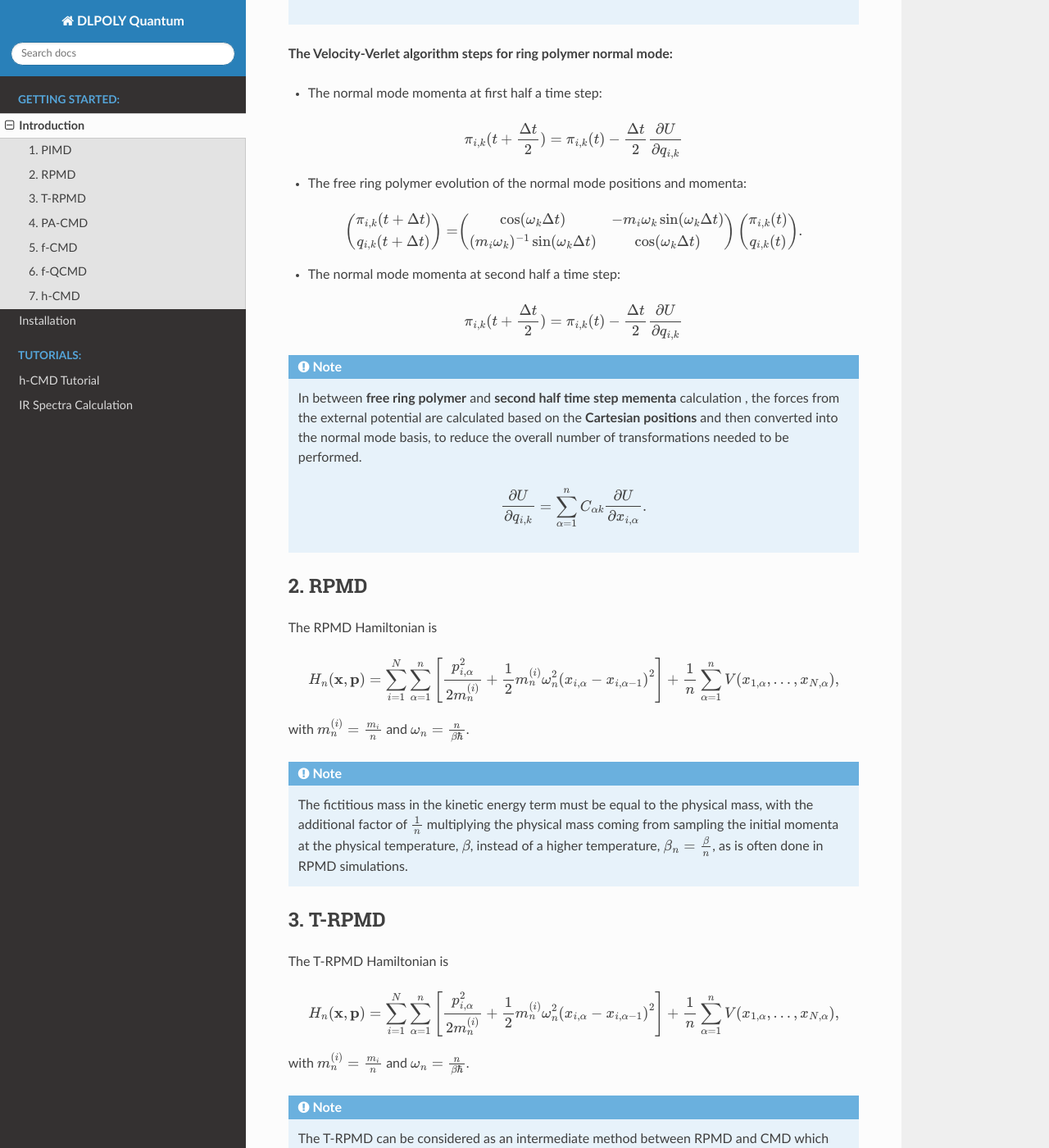
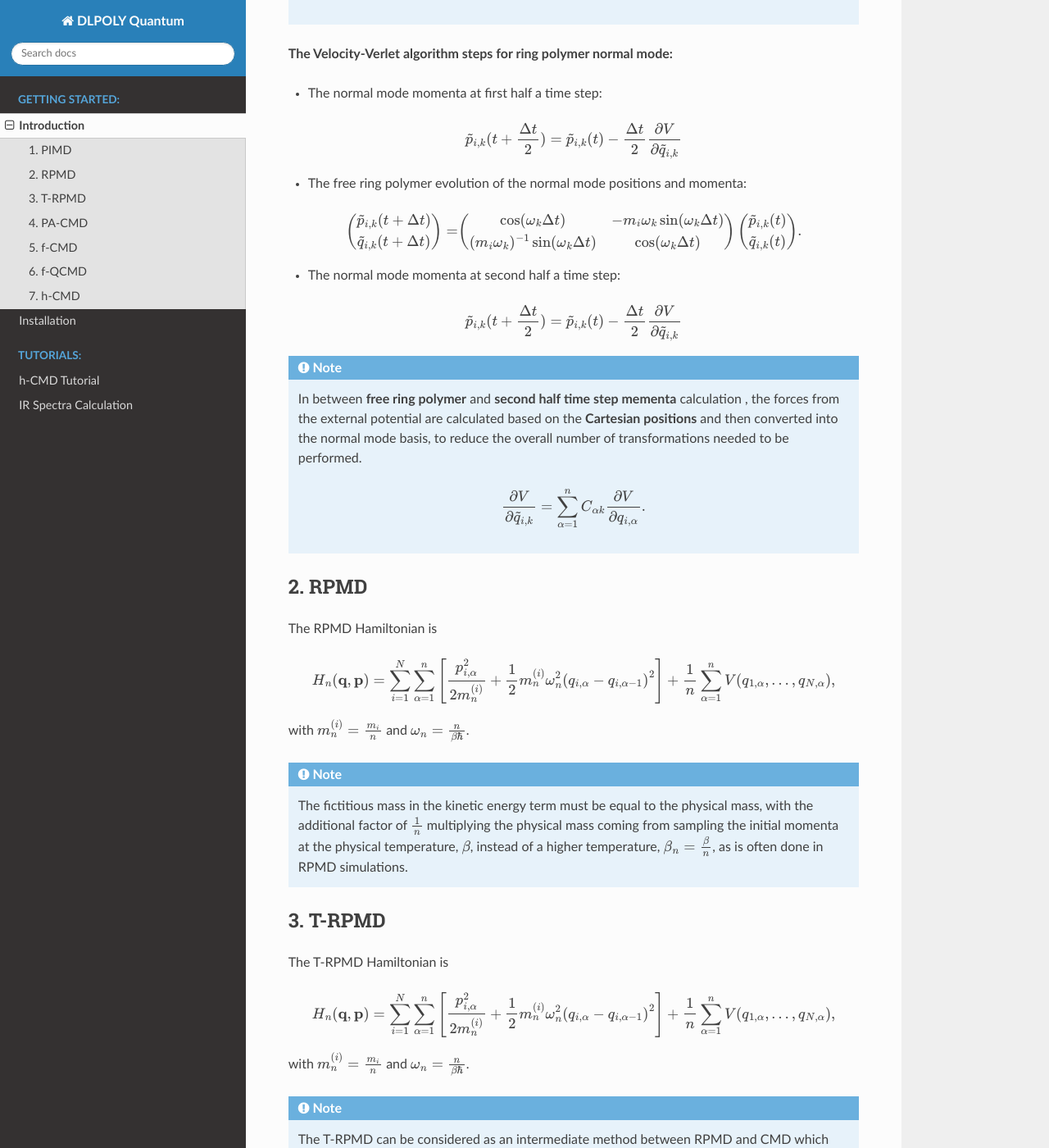
Before and after one commit to dklimbu/dlpolydocs, a Sphinx documentation site: the page built from source/intro.rst, in a window 1280 px wide and 1400 px high, scrolled down 1348 px. Shown: the whole window at 82% size. Built offline with Sphinx 7.4.7 and the Read the Docs theme 3.1.0, drawn with Linux system fonts in a browser that asks for light colours; some of the changed text lies outside the part shown.

Commit message:
intro update

```diff
--- a/source/intro.rst
+++ b/source/intro.rst
@@ -11,16 +11,15 @@ Introduction
 The PIMD Hamiltonian for `n-beads` replica with `N` atoms system is defined as
 
 .. math::
-   H_n(\mathbf{x},\mathbf{p}) = \sum_{i=1}^N\sum_{\alpha=1}^{n} \left[ \frac{p_{i,\alpha}^2}{2m_i^{'}} +
-	\frac{1}{2}m_i\omega_n^2 \left( x_{i,\alpha}-x_{i,\alpha-1} \right)^2\right] + \frac{1}{n}\sum_{\alpha=1}^{n}V(x_{1,\alpha},\dots,x_{N,\alpha}),
+   H_n(\mathbf{q},\mathbf{p}) = \sum_{i=1}^N\sum_{\alpha=1}^{n} \left[ \frac{p_{i,\alpha}^2}{2m_i^{'}} + \frac{1}{2}m_i\omega_n^2 \left( q_{i,\alpha}-q_{i,\alpha-1} \right)^2\right] + \frac{1}{n}\sum_{\alpha=1}^{n}V(q_{1,\alpha},\dots,q_{N,\alpha}),
 
-where :math:`x_{i,\alpha}` and :math:`p_{i,\alpha}` are the position and momentum of the :math:`\alpha`-th bead of the `i`-th particle, :math:`m_i^{'}` is the fictitious Parrinello-Rahman mass, and :math:`\omega_n= \frac{\sqrt{n}}{\beta\hbar}`.
+where :math:`q_{i,\alpha}` and :math:`p_{i,\alpha}` are the position and momentum of the :math:`\alpha`-th bead of the `i`-th particle, :math:`m_i^{'}` is the fictitious Parrinello-Rahman mass, and :math:`\omega_n= \frac{\sqrt{n}}{\beta\hbar}`.
 
 The equations of motion (EOMs) derived from the PIMD Hamiltonian are:
 
 .. math::
-   \dot{p}_{i,\alpha} &= -m_i \omega_n^2 (2x_{i,\alpha} - x_{i,\alpha-1} - x_{i,\alpha+1}) + \frac{1}{n} \nabla_{x_{i,\alpha}}V( \mathbf{x} ) \\
-   \dot{x}_{i,\alpha} &= \frac{p_{i,\alpha}}{m_i^{'}}.
+   \dot{p}_{i,\alpha} &= -m_i \omega_n^2 (2q_{i,\alpha} - q_{i,\alpha-1} - q_{i,\alpha+1}) + \frac{1}{n} \nabla_{q_{i,\alpha}}V( \mathbf{q} ) \\
+   \dot{q}_{i,\alpha} &= \frac{p_{i,\alpha}}{m_i^{'}}.
 
 .. note::
    To ensure that the configurations sampled during the trajectories are part of the correct Boltzmann distribution, PIMD simulations are performed in the canonical ensemble by coupling the dynamics to a thermostat.
@@ -31,9 +30,9 @@ The equations of motion (EOMs) derived from the PIMD Hamiltonian are:
 PIMD Hamiltonian in normal modes is
 
 .. math::
-   H_{\mathrm{NM}} = \sum_{i=1}^N\sum_{k=0}^{n-1}\left[ \frac{\pi_{i,k}^2}{2m_{i}} + \frac{1}{2}m_{i} \omega_k^2 q_{i,k}^2\right] + \frac{1}{n}\sum_{\alpha=1}^{n}V(x_{1,\alpha}(\mathbf{q}),\dots,x_{N,\alpha}(\mathbf{q}))
+   H_{\mathrm{NM}} = \sum_{i=1}^N\sum_{k=0}^{n-1}\left[ \frac{\tilde{p}_{i,k}^2}{2m_{i}^{'}} + \frac{1}{2}m_{i} \omega_k^2 \tilde{q}_{i,k}^2\right] + \frac{1}{n}\sum_{\alpha=1}^{n}V(q_{1,\alpha}(\mathbf{\tilde{q}}),\dots,q_{N,\alpha}(\mathbf{\tilde{q}}))
 
-where :math:`\omega_k = 2\omega_n\sin(k\pi/n)` are normal mode frequencies and :math:`q_{i,k}` and :math:`\pi_{i,k}` are the positions and momenta for the `k`-th normal mode of the `i`-th atom.
+where :math:`\omega_k = 2\omega_n\sin(k\pi/n)` are normal mode frequencies and :math:`\tilde{q}_{i,k}` and :math:`\tilde{p}i_{i,k}` are the normal mode positions and momenta for the `k`-th normal mode of the `i`-th atom.
 
 .. note::
    The transformation matrix for ring polymer normal modes are:
@@ -52,34 +51,34 @@ where :math:`\omega_k = 2\omega_n\sin(k\pi/n)` are normal mode frequencies and :
 - The normal mode momenta at first half a time step:
 
 .. math::
-   \pi_{i,k}(t+\frac{\Delta t}{2}) = \pi_{i,k}(t) - \frac{\Delta t}{2}\frac{\partial U}{\partial q_{i,k}}
+   \tilde{p}_{i,k}(t+\frac{\Delta t}{2}) = \tilde{p}_{i,k}(t) - \frac{\Delta t}{2}\frac{\partial V}{\partial \tilde{q}_{i,k}}
 
 - The free ring polymer evolution of the normal mode positions and momenta:
 
 .. math::
    &\begin{pmatrix}
-	\pi_{i,k}(t+\Delta t) \\
-	q_{i,k}(t+\Delta t)
+	\tilde{p}_{i,k}(t+\Delta t) \\
+	\tilde{q}_{i,k}(t+\Delta t)
    \end{pmatrix} =
    &\begin{pmatrix}
 	\cos(\omega_k\Delta t) & -{m_i}\omega_k\sin(\omega_k\Delta t) \\
 	(m_i\omega_k)^{-1}\sin(\omega_k\Delta t) & \cos(\omega_k\Delta t)
    \end{pmatrix}
    \begin{pmatrix}
-	\pi_{i,k}(t) \\
-	q_{i,k}(t)
+	\tilde{p}_{i,k}(t) \\
+	\tilde{q}_{i,k}(t)
    \end{pmatrix}.
 
 - The normal mode momenta at second half a time step:
 
 .. math::
-   \pi_{i,k}(t+\frac{\Delta t}{2}) = \pi_{i,k}(t) - \frac{\Delta t}{2}\frac{\partial U}{\partial q_{i,k}}
+   \tilde{p}_{i,k}(t+\frac{\Delta t}{2}) = \tilde{p}_{i,k}(t) - \frac{\Delta t}{2}\frac{\partial V}{\partial \tilde{q}_{i,k}}
 
 .. note::
    In between **free ring polymer** and **second half time step  mementa** calculation , the forces from the external potential are calculated based on the **Cartesian positions** and then converted into the normal mode basis, to reduce the overall number of transformations needed to be performed.
 
    .. math::
-      \frac{\partial U}{\partial q_{i,k}} = \sum_{\alpha=1}^n C_{\alpha k}\frac{\partial U}{\partial x_{i,\alpha}}.
+      \frac{\partial V}{\partial \tilde{q}_{i,k}} = \sum_{\alpha=1}^n C_{\alpha k}\frac{\partial V}{\partial q_{i,\alpha}}.
 
 
 2. RPMD
@@ -88,7 +87,7 @@ where :math:`\omega_k = 2\omega_n\sin(k\pi/n)` are normal mode frequencies and :
 The RPMD Hamiltonian is
 
 .. math::
-   H_n(\mathbf{x},\mathbf{p}) = \sum_{i=1}^N\sum_{\alpha=1}^{n}\left[ \frac{p_{i,\alpha}^2}{2m^{(i)}_{n}} + \frac{1}{2}m^{(i)}_{n}\omega_n^2 \left( x_{i,\alpha}-x_{i,\alpha-1} \right)^2\right] + \frac{1}{n}\sum_{\alpha=1}^{n}V(x_{1,\alpha},\dots,x_{N,\alpha}),
+   H_n(\mathbf{q},\mathbf{p}) = \sum_{i=1}^N\sum_{\alpha=1}^{n}\left[ \frac{p_{i,\alpha}^2}{2m^{(i)}_{n}} + \frac{1}{2}m^{(i)}_{n}\omega_n^2 \left( q_{i,\alpha}-q_{i,\alpha-1} \right)^2\right] + \frac{1}{n}\sum_{\alpha=1}^{n}V(q_{1,\alpha},\dots,q_{N,\alpha}),
 
 with :math:`m_n^{(i)}=\frac{m_i}{n}` and :math:`\omega_n= \frac{n}{\beta\hbar}`.
 
@@ -101,7 +100,7 @@ with :math:`m_n^{(i)}=\frac{m_i}{n}` and :math:`\omega_n= \frac{n}{\beta\hbar}`.
 The T-RPMD Hamiltonian is
 
 .. math::
-   H_n(\mathbf{x},\mathbf{p}) = \sum_{i=1}^N\sum_{\alpha=1}^{n}\left[ \frac{p_{i,\alpha}^2}{2m^{(i)}_{n}} + \frac{1}{2}m^{(i)}_{n}\omega_n^2 \left( x_{i,\alpha}-x_{i,\alpha-1} \right)^2\right] + \frac{1}{n}\sum_{\alpha=1}^{n}V(x_{1,\alpha},\dots,x_{N,\alpha}),
+   H_n(\mathbf{q},\mathbf{p}) = \sum_{i=1}^N\sum_{\alpha=1}^{n}\left[ \frac{p_{i,\alpha}^2}{2m^{(i)}_{n}} + \frac{1}{2}m^{(i)}_{n}\omega_n^2 \left( q_{i,\alpha}-q_{i,\alpha-1} \right)^2\right] + \frac{1}{n}\sum_{\alpha=1}^{n}V(q_{1,\alpha},\dots,q_{N,\alpha}),
 
 with :math:`m_n^{(i)}=\frac{m_i}{n}` and :math:`\omega_n= \frac{n}{\beta\hbar}`.
 
```
Also changed, not shown: 5 other files.
